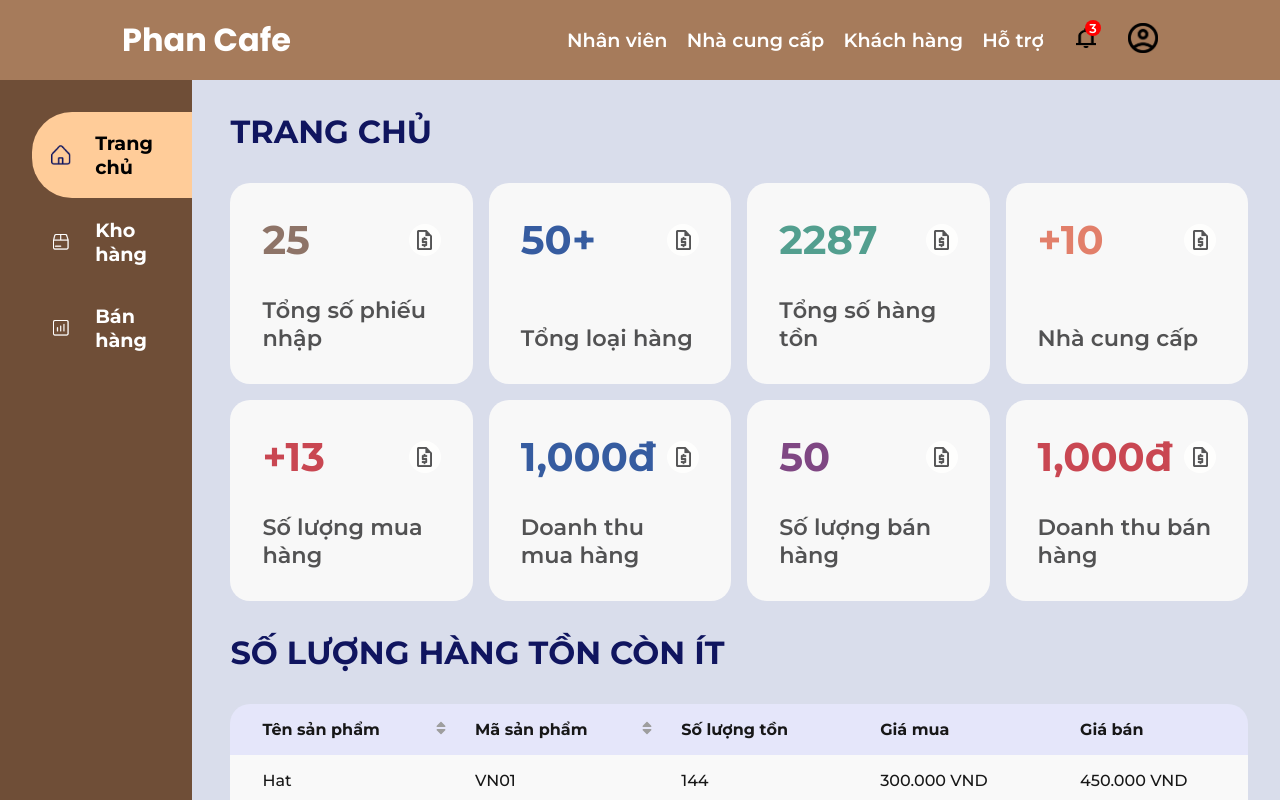
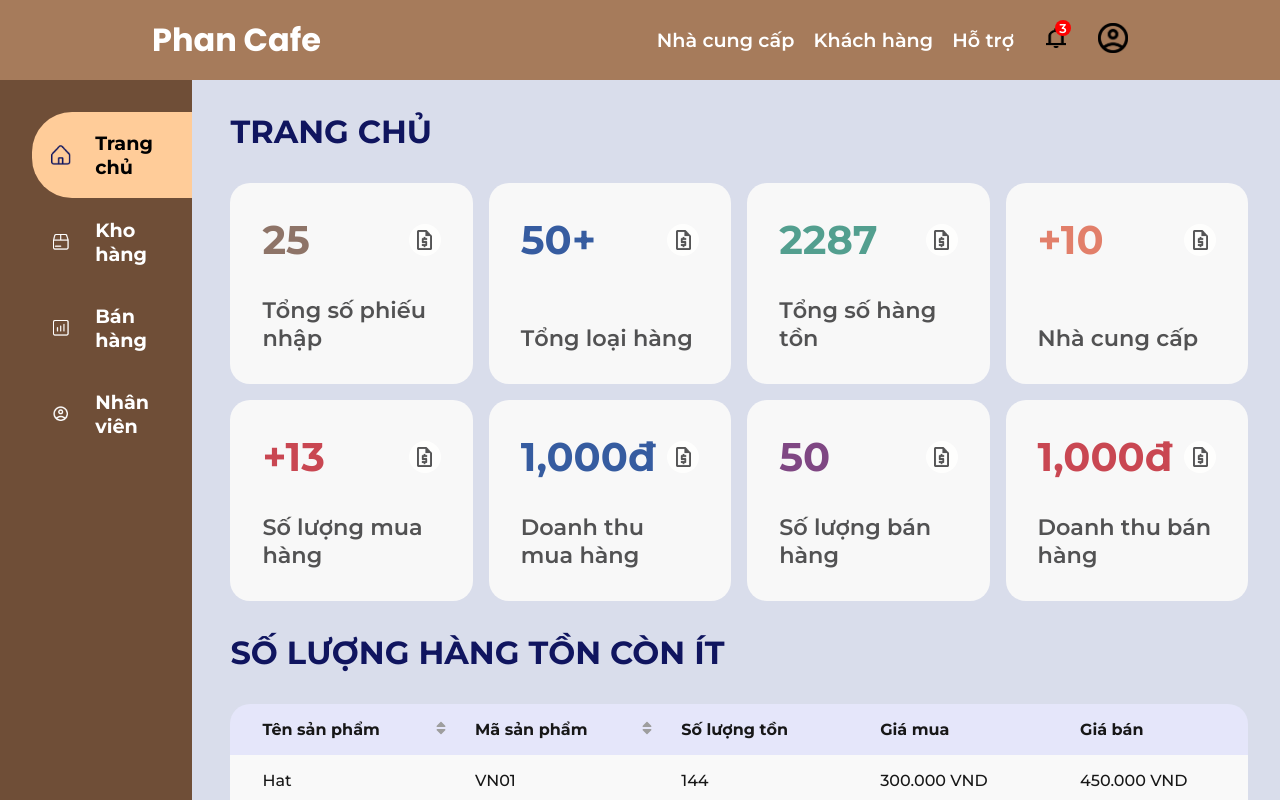
Before and after one commit to hidr0c/CoffeShopManagerWebsite, a Next.js app: page / in a window 1280 px wide. Built offline with nearby package versions, Linux system fonts and the light colour scheme; a web font is replaced by a local one.

Commit message:
move "Staff" to sidebar instead

```diff
--- a/src/app/components/header/Header.tsx
+++ b/src/app/components/header/Header.tsx
@@ -7,7 +7,7 @@ import { Icon } from '../ui/icon/icon';
 import Image from 'next/image';
 import { usePathname } from 'next/navigation';
 
-export default function Header () {
+export default function Header() {
   const path = usePathname()
   return (
     <div className={styles.container}>
@@ -18,19 +18,18 @@ export default function Header () {
 
       <div className={styles.right}>
         <nav className="">
-        <Link href={'/employee'} className={path=='/employee' ? styles.navItemActive : styles.navItem } >Nhân viên</Link>
-        <Link href={'/supplier'} className={path=='/supplier' ? styles.navItemActive : styles.navItem }>Nhà cung cấp</Link>
-        <Link href={'/customer'} className={path=='/customer' ? styles.navItemActive : styles.navItem }>Khách hàng</Link>
+          <Link href={'/supplier'} className={path == '/supplier' ? styles.navItemActive : styles.navItem}>Nhà cung cấp</Link>
+          <Link href={'/customer'} className={path == '/customer' ? styles.navItemActive : styles.navItem}>Khách hàng</Link>
           <Link href={'/'} className={styles.navItem}>Hỗ trợ</Link>
         </nav>
         <div className={styles.profile}>
           <Icon icon={
-          <Image src={'/images/notifications.png'} alt='Notification' width={20} height={20}/>
+            <Image src={'/images/notifications.png'} alt='Notification' width={20} height={20} />
           }
             count={3}
           />
           <Icon icon={
-          <Image src={'/images/account_circle.png'} alt='Avatar' width={30} height={30}/>
+            <Image src={'/images/account_circle.png'} alt='Avatar' width={30} height={30} />
           }
           />
         </div>
--- a/src/app/components/sidebar/Sidebar.module.scss
+++ b/src/app/components/sidebar/Sidebar.module.scss
@@ -68,8 +68,6 @@
   background: #FFCC99;
   border-radius: 40px 0 0 40px;
   color: black;
-
-
     .icon{
       display: none;
     }
--- a/src/app/components/sidebar/Sidebar.tsx
+++ b/src/app/components/sidebar/Sidebar.tsx
@@ -1,7 +1,7 @@
 "use client"
 
 import styles from './Sidebar.module.scss'
-import React, { ReactNode} from 'react'
+import React, { ReactNode } from 'react'
 import Image from 'next/image'
 import { BiHomeAlt } from "react-icons/bi";
 import { BsInbox } from "react-icons/bs";
@@ -10,7 +10,7 @@ import { usePathname } from 'next/navigation';
 import Link from 'next/link';
 
 
-export default function Sidebar () {
+export default function Sidebar() {
 
   return (
     <div className={styles.container}>
@@ -18,53 +18,65 @@ export default function Sidebar () {
         icon={<Image src={'/images/sidebar/home.png'}
           width={20} height={20}
           alt='Trang chủ'
-        /> }
+        />}
         iconHover={<Image src={'/images/sidebar/home-hover.png'}
           width={20} height={20}
           alt='Trang chủ'
         />
         }
         label='Trang chủ'
-        href='/'/>
+        href='/' />
       <SideBarItem
         icon={<Image src={'/images/sidebar/warehouse.png'}
           width={20} height={20}
           alt='Kho hàng'
-        /> }
+        />}
         iconHover={<Image src={'/images/sidebar/warehouse-hover.png'}
           width={20} height={20}
           alt='Kho hàng'
         />
         }
         label='Kho hàng'
-        href='/warehouse'/>
+        href='/warehouse' />
       <SideBarItem
         icon={<Image src={'/images/sidebar/statistic.png'}
           width={20} height={20}
           alt='Bán hàng'
-        /> }
+        />}
         iconHover={<Image src={'/images/sidebar/statistic-hover.png'}
           width={20} height={20}
           alt='Bán hàng'
         />
         }
         label='Bán hàng'
-        href='/sell'/>
+        href='/sell' />
+      <SideBarItem
+        icon={<Image src={'/images/sidebar/staff.png'}
+          width={20} height={20}
+          alt='Nhân viên'
+        />}
+        iconHover={<Image src={'/images/sidebar/staff-hover.png'}
+          width={20} height={20}
+          alt='Nhân viên'
+        />
+        }
+        label='Nhân viên'
+        href='/sell' />
     </div>
   )
 }
 
 interface SideBarItemProps {
-  icon : ReactNode,
+  icon: ReactNode,
   iconHover: ReactNode,
   label: string,
   href: string,
 }
 
-export function SideBarItem ({icon, iconHover, label,href}: SideBarItemProps) {
+export function SideBarItem({ icon, iconHover, label, href }: SideBarItemProps) {
   const path = usePathname()
   return (
-    <Link className={path==href ? styles.itemActive : styles.item} href={href} >
+    <Link className={path == href ? styles.itemActive : styles.item} href={href} >
       <div className={styles.icon}>{icon}</div> <div className={styles.iconHover}>{iconHover}</div> {label}
     </Link>
   )
```
Also changed, not shown: public/images/sidebar/staff-hover.png (added), public/images/sidebar/staff.png (added). Lines whose indentation alone changed are shown as unchanged.
